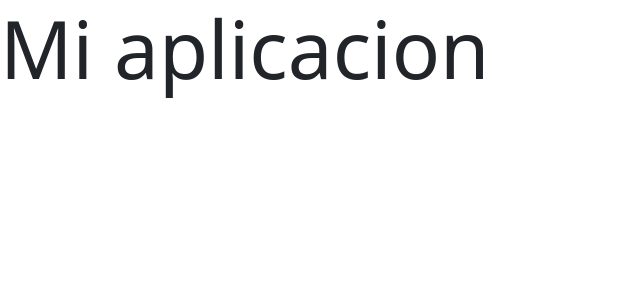
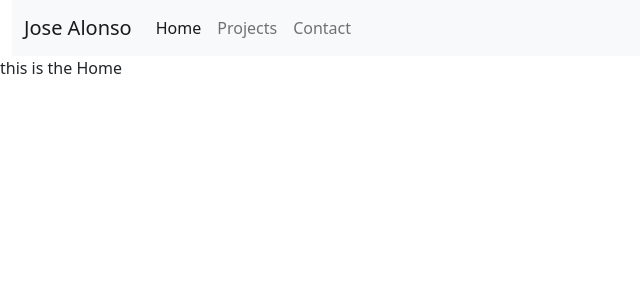
Before and after one commit to turquele/react-portfolio, a React (Create React App) app: page / in a window 1280 px wide. Shown: the top 300 px of the page, without its empty margins (0-640 px from the left). Built offline with nearby package versions, Linux system fonts and the light colour scheme.

Commit message:
router added and implemented

```diff
--- a/src/App.js
+++ b/src/App.js
@@ -1,11 +1,30 @@
 import './App.css';
 import 'bootstrap/dist/css/bootstrap.min.css';
+import { BrowserRouter as Router, Route, Routes } from "react-router-dom";
+import Home from "./pages/Home.js";
+import ProjectGallery from "./pages/ProjectGallery.js";
+import Contact from "./pages/Contact.js";
+import Header from './components/Header';
+import Project from './components/Project';
+
 
 function App() {
   return (
-    <div>
-      <p class="display-1">Mi aplicacion</p>
-    </div>
+    <Router>
+      <div>
+        <Header />
+        {/* Wrap Route elements in a Routes component */}
+        <Routes>
+          {/* Define routes using the Route component to render different page components at different paths */}
+          {/* Define a default route that will render the Home component */}
+          <Route path="/" element={<Home />} />
+          <Route path="projects" element={<ProjectGallery />} />
+          <Route path="contact" element={<Contact />} />
+          {/* Define a route that will have descendant routes */}
+          <Route path="contact/*" element={<Contact />} />
+        </Routes>
+      </div>
+    </Router>
   );
 }
 
--- /dev/null
+++ b/src/components/Header.js
@@ -0,0 +1,24 @@
+import React from "react";
+
+function Header() {
+  return (
+  <div class="container-fluid">
+    <nav class="navbar navbar-expand-lg navbar-light bg-light">
+  <div class="container-fluid">
+    <a class="navbar-brand" href="#">Jose Alonso</a>
+    <button class="navbar-toggler" type="button" data-bs-toggle="collapse" data-bs-target="#navbarNavAltMarkup" aria-controls="navbarNavAltMarkup" aria-expanded="false" aria-label="Toggle navigation">
+      <span class="navbar-toggler-icon"></span>
+    </button>
+    <div class="collapse navbar-collapse" id="navbarNavAltMarkup">
+      <div class="navbar-nav">
+        <a class="nav-link active" aria-current="page" href="#">Home</a>
+        <a class="nav-link" href="#">Projects</a>
+        <a class="nav-link" href="#">Contact</a>
+      </div>
+    </div>
+  </div>
+</nav>
+  </div>
+)};
+
+export default Header;
--- /dev/null
+++ b/src/components/Project.js
@@ -0,0 +1,7 @@
+import React from "react";
+
+function Project() {
+  return <p>this is the Project</p>;
+}
+
+export default Project;
--- /dev/null
+++ b/src/pages/Contact.js
@@ -0,0 +1,7 @@
+import React from "react";
+
+function Contact() {
+  return <p>this is the Contact</p>;
+}
+
+export default Contact;
--- /dev/null
+++ b/src/pages/Home.js
@@ -0,0 +1,7 @@
+import React from "react";
+
+function Home() {
+  return <p>this is the Home</p>;
+}
+
+export default Home;
--- /dev/null
+++ b/src/pages/ProjectGallery.js
@@ -0,0 +1,7 @@
+import React from "react";
+
+function ProjectGallery() {
+  return <p>this is the Project Gallery</p>;
+}
+
+export default ProjectGallery;
```
